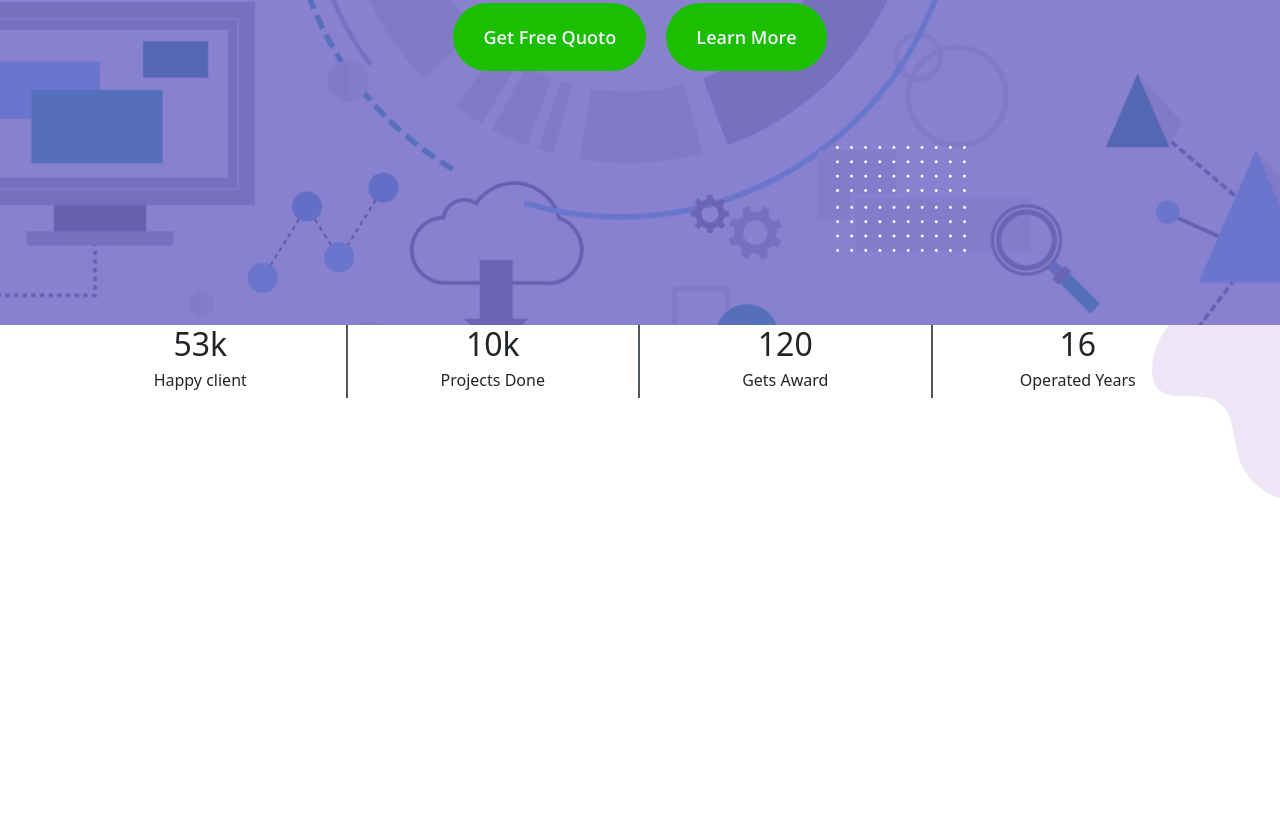
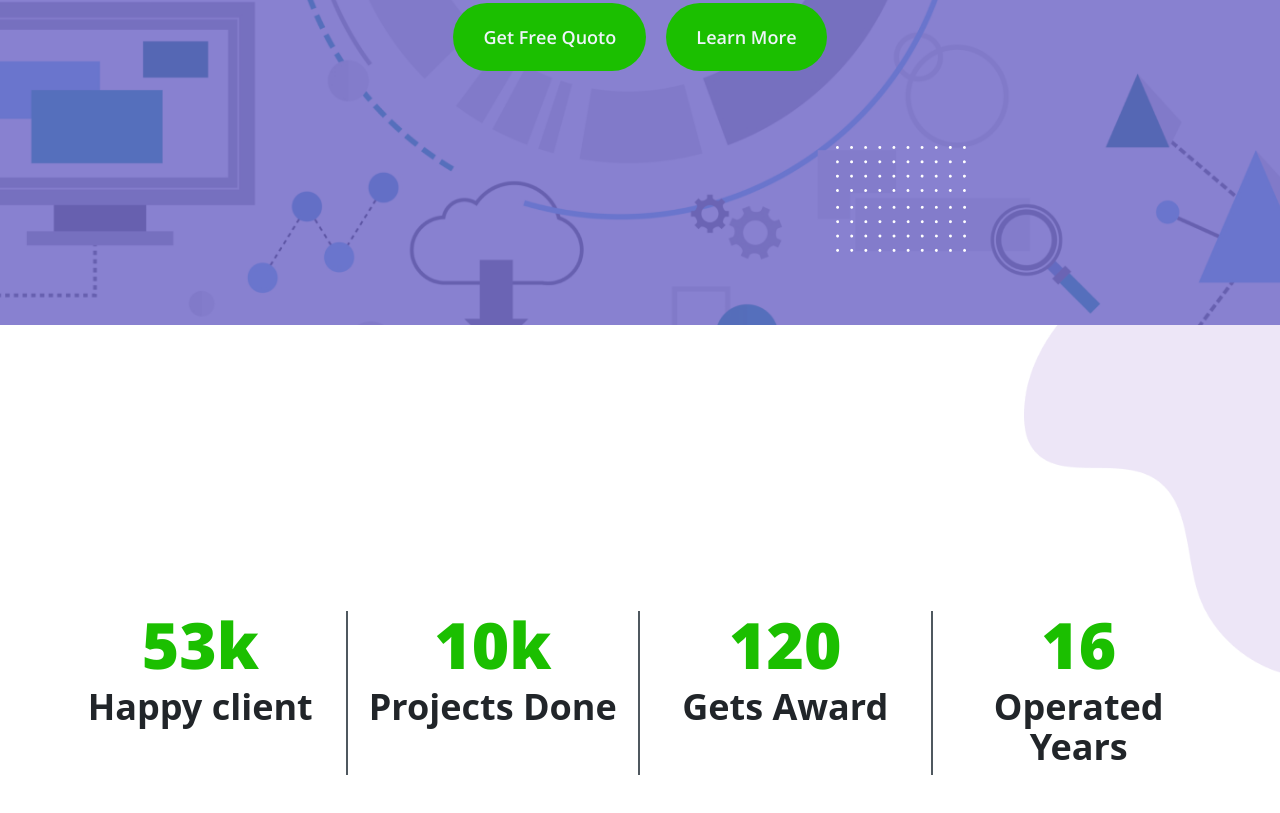
Before and after one commit to bayazidsarour/innovate, a plain HTML site: page index.html in a window 1280 px wide. Shown: the part 589-1402 px from the top of the page. Before the commit the page ends 1090 px from the top, so only its background shows below. Drawn offline with nearby package versions, Linux system fonts and the light colour scheme; a web font is replaced by a local one.

Commit message:
new file added

```diff
--- a/components/_counter.scss
+++ b/components/_counter.scss
@@ -5,15 +5,34 @@
    {
     position: absolute;
     right: 0;
-   width: 10%;
+   width: 20%;
    }
 
 
    .counter
    {
+    padding: 286px 0;
     .counters
     {
         border-right: 2px solid #4F585F;
+        h2
+        {
+font-weight: 800;
+font-family: $pfont;
+color: $pcolor;
+font-size: 64px;
+line-height: 68px;
+        }
+        h6
+        {
+font-size: 36px;
+font-weight: 700;
+line-height: 40px;
+        }
+    }
+    .counters:nth-of-type(4)
+    {
+        border: none;
     }
    }
 }
--- a/components/_reset.scss
+++ b/components/_reset.scss
@@ -5,6 +5,7 @@
 
 $primary:rgba(22, 12, 109, 0.5);
 $pfont: "Open Sans", serif;
+$pcolor:#1BBF00;
 a
 {
     color: #EFF4FA;
```
Also changed, not shown: components/_whychoose.scss (added), css/style.css, 1 other file.
